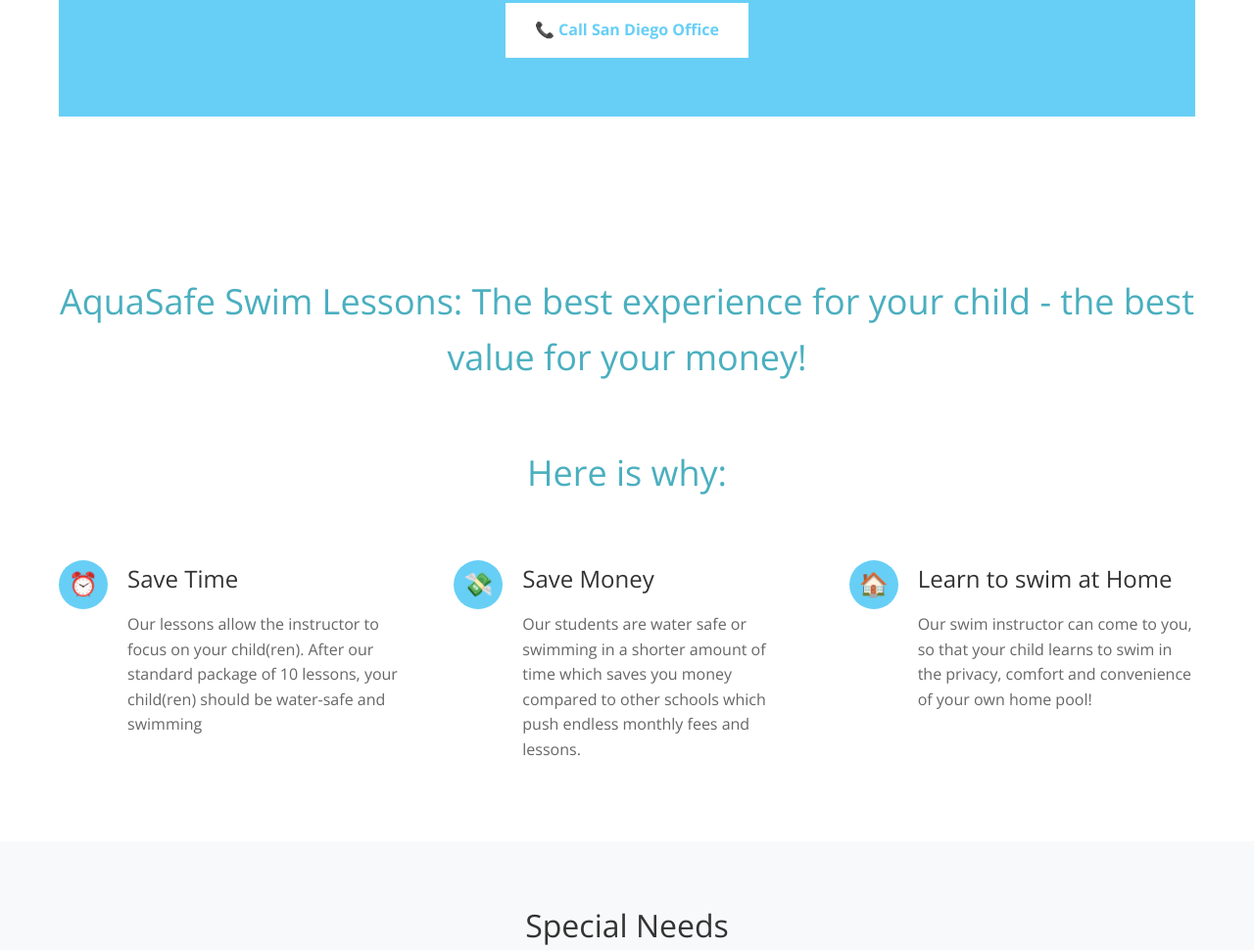
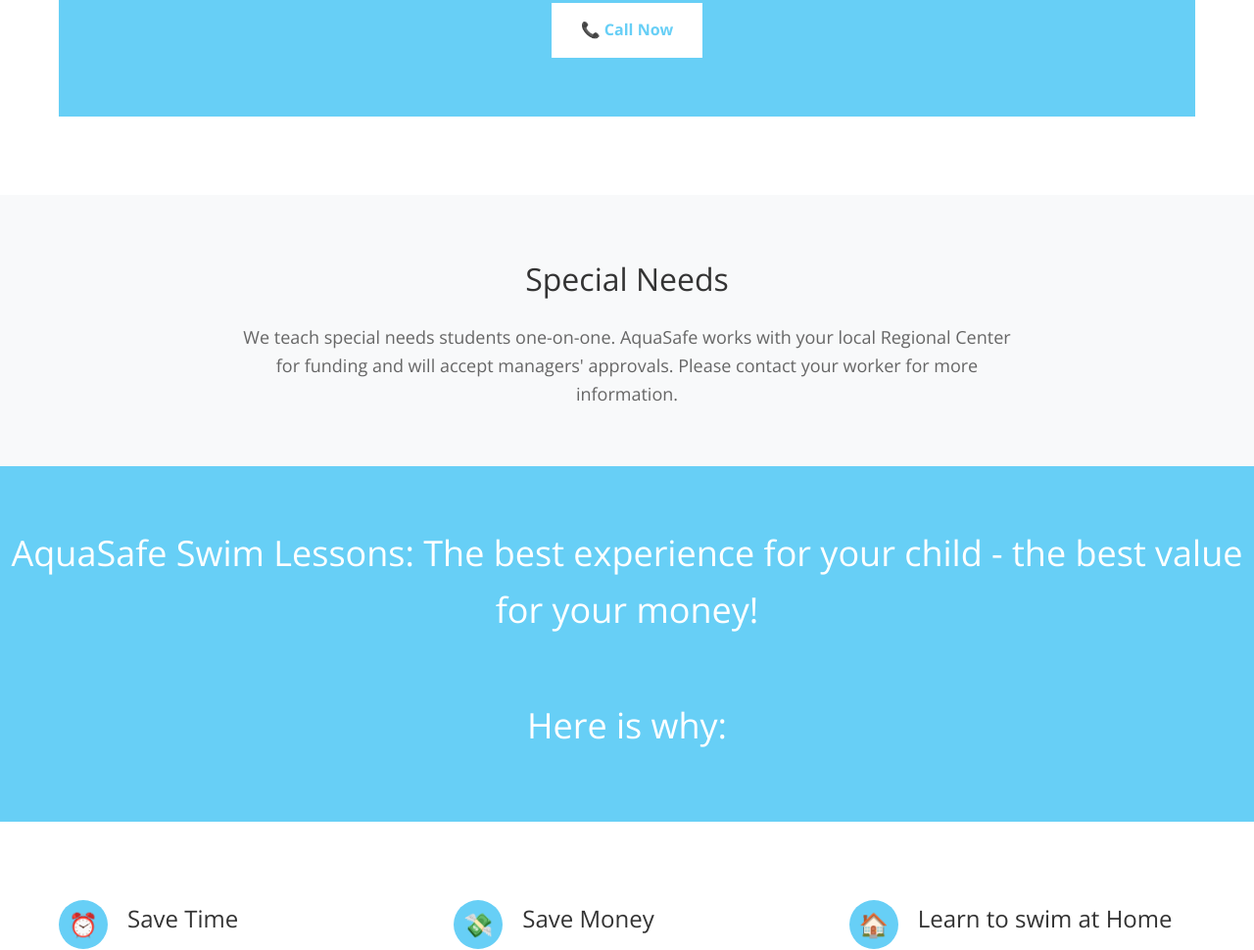
Before and after one commit to jsecost/jsecost.github.io, a plain HTML site: page contact_SD.html in a window 1280 px wide. Shown: the part 1830-2800 px from the top of the page at 98% size. Drawn offline with nearby package versions, Linux system fonts and the light colour scheme.

Commit message:
Update contact_SD.html

```diff
--- a/contact_SD.html
+++ b/contact_SD.html
@@ -192,6 +192,20 @@
             transform: translateY(-2px);
         }
 
+        /* Why Choose Section Override for Lessons page */
+        .why-choose {
+            background: #67cff6;
+            color: white;
+            padding: 60px 0 10px 0;
+            text-align: center;
+        }
+
+        .why-choose h2 {
+            font-size: 36px;
+            font-weight: 300;
+            margin-bottom: 60px;
+        }
+
 
 
         /* Contact Page Responsive */
@@ -342,17 +356,27 @@
                 <p>Contact the office nearest you to answer your questions and schedule your next lesson.</p>
                 <div class="cta-buttons">
                     <a href="tel:619-531-8888" class="cta-btn">
-                        📞 Call San Diego Office
+                        📞 Call Now
                     </a>
                 </div>
             </div>
         </div>
     </section>
 
+    <section class="special-needs">
+        <div class="container">
+            <h2>Special Needs</h2>
+            <p>We teach special needs students one-on-one. AquaSafe works with your local Regional Center for funding and will accept managers' approvals. Please contact your worker for more information.</p>
+        </div>
+    </section>
+
+    <section class="why-choose">
+        <h2>AquaSafe Swim Lessons: The best experience for your child - the best value for your money!</h2>
+        <h2>Here is why:</h2>
+    </section>
+
     <section class="features">
         <div class="container">
-            <h2>AquaSafe Swim Lessons: The best experience for your child - the best value for your money!</h2>
-            <h2>Here is why:</h2>
             <div class="features-grid">
                 <div class="feature">
                     <div class="feature-icon">⏰</div>
@@ -376,13 +400,6 @@
                     </div>
                 </div>
             </div>
-        </div>
-    </section>
-
-    <section class="special-needs">
-        <div class="container">
-            <h2>Special Needs</h2>
-            <p>We teach special needs students one-on-one. AquaSafe works with your local Regional Center for funding and will accept managers' approvals. Please contact your worker for more information.</p>
         </div>
     </section>
 
```
